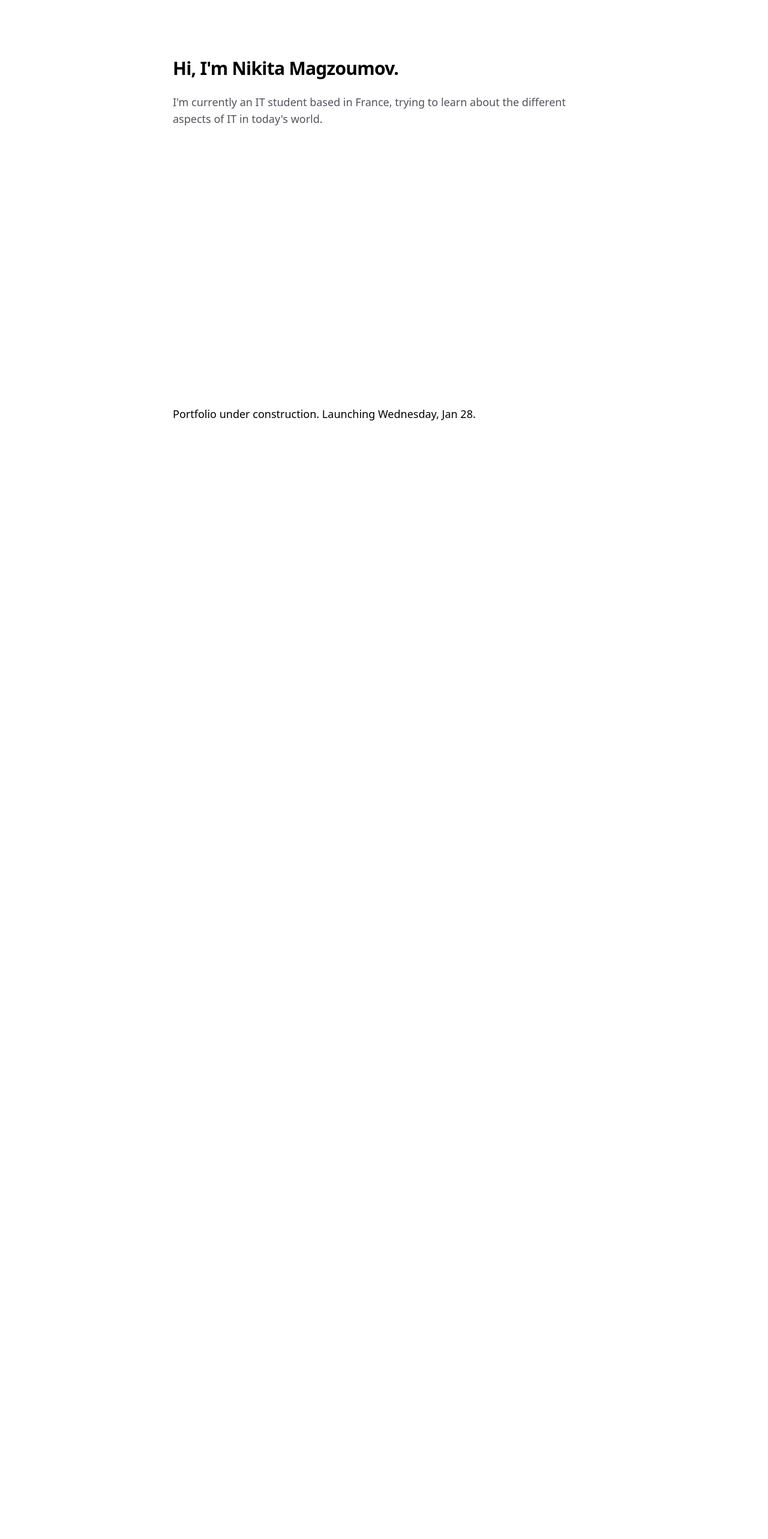
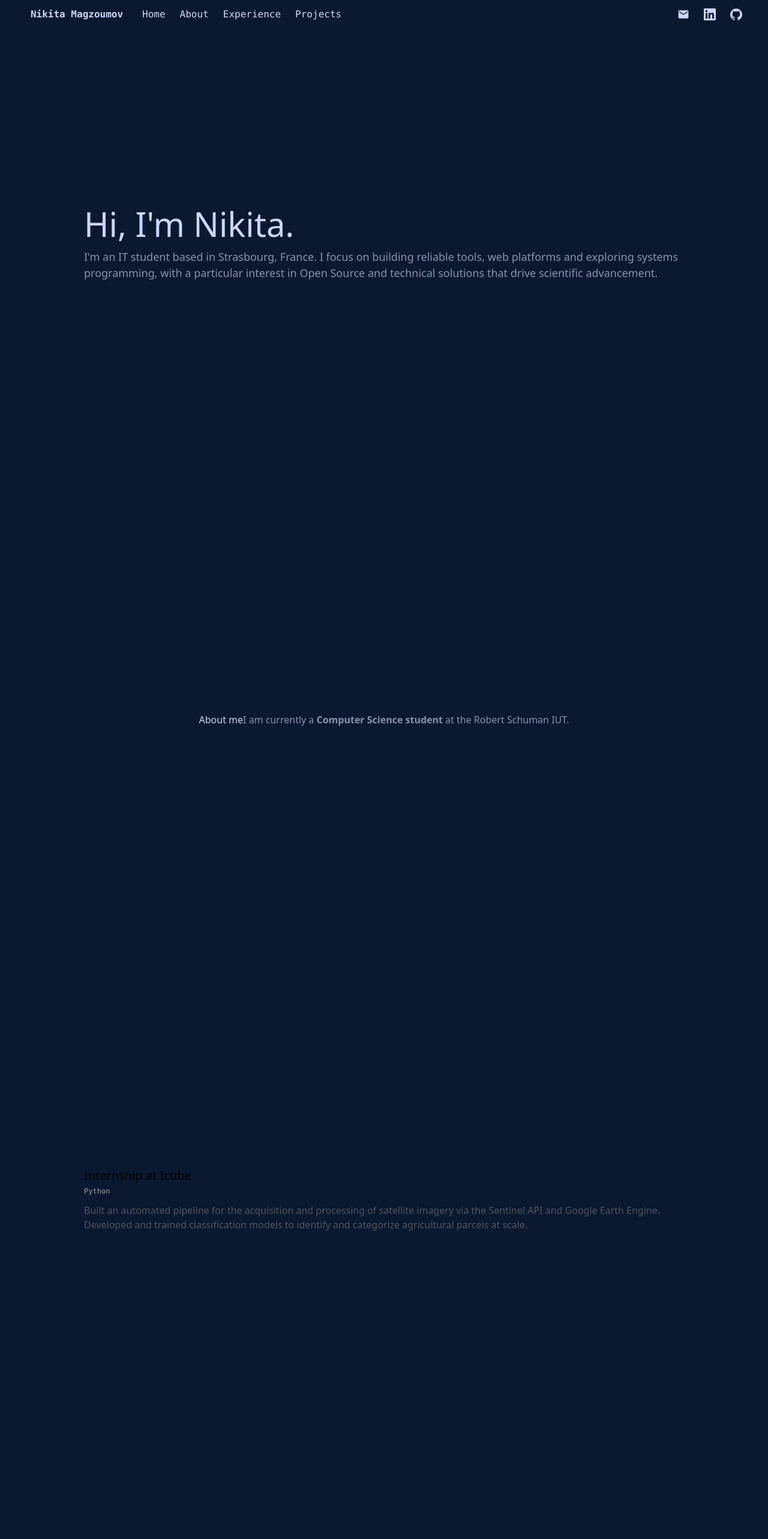
Before and after one commit to nikitamagzoumov/portfolio, a Next.js app: page / in a window 1280 px wide. Shown: the top 2566 px of the page at 60% size. Before the commit the page ends 800 px from the top, so only its background shows below. Built offline with nearby package versions, Linux system fonts and the light colour scheme.

Commit message:
feat: added new components

```diff
--- a/src/app/layout.tsx
+++ b/src/app/layout.tsx
@@ -1,6 +1,7 @@
 import type { Metadata } from "next";
 import { Geist, Geist_Mono } from "next/font/google";
 import "./globals.css";
+import NavBar from "@/components/navbar";
 
 const geistSans = Geist({
   variable: "--font-geist-sans",
@@ -24,11 +25,10 @@ export default function RootLayout({
 }>) {
   return (
     <html lang="en">
-      <body
-        className={`${geistSans.variable} ${geistMono.variable} antialiased`}
-      >
+      <body className={`${geistSans.variable} ${geistMono.variable} bg-[var(--navy)]`}>
+        <NavBar></NavBar>
         {children}
       </body>
-    </html>
+    </html >
   );
 }
--- a/src/app/page.tsx
+++ b/src/app/page.tsx
@@ -1,18 +1,16 @@
+import About from "../components/about";
+import Experience from "../components/experience";
+import Intro from "../components/intro";
+import Projects from "../components/projects";
+
 export default function Home() {
+
   return (
-    <main className="max-w-3xl mx-auto min-h-screen flex flex-col justify-between py-24 px-8 font-sans">
-      <div className="space-y-6">
-        <h1 className="text-3xl font-semibold tracking-tight">
-          Hi, I'm Nikita Magzoumov.
-        </h1>
-        <p className="text-lg text-zinc-600 dark:text-zinc-400">
-          I'm currently an IT student based in France, trying to learn about the different aspects of IT in today's world.
-        </p>
-      </div>
-
-      <p className="text-lg font-medium">
-        Portfolio under construction. Launching Wednesday, Jan 28.
-      </p>
+    <main className="flex flex-col max-w-[1000px] overflow-x-hidden overflow-y-hidden mx-auto min-h-screen">
+      <Intro />
+      <About />
+      <Experience />
+      <Projects />
     </main>
   );
 }
--- /dev/null
+++ b/src/components/about.tsx
@@ -0,0 +1,14 @@
+export default function About() {
+    return (
+        <div id="about" className="flex min-h-[100vh] items-center justify-center">
+            <div>
+                <span className="text-[var(--lightest-slate)]">About me</span>
+            </div>
+            <div className="text-[var(--slate)]">
+                <p>
+                    I am currently a <b>Computer Science student</b> at the Robert Schuman IUT.
+                </p>
+            </div>
+        </div>
+    )
+}
--- /dev/null
+++ b/src/components/experience.tsx
@@ -0,0 +1,32 @@
+export default function Experience() {
+    const JOBS = [
+        {
+            title: "Internship at Icube",
+            dates: "April 2025 - June 2025",
+            techStack: ["Python"],
+            description: "Built an automated pipeline for the acquisition and processing of satellite imagery via the Sentinel API and Google Earth Engine. Developed and trained classification models to identify and categorize agricultural parcels at scale.",
+            link: ""
+        },
+    ];
+    return (
+        <div id="experience" className="flex min-h-[100vh] items-center justify-center flex-col gap-12">
+            {JOBS.map((job) => (
+                <div key={job.title}>
+                    <h2 className="text-xl font-mediums">
+                        {job.title}
+                    </h2>
+                    <div className="flex gap-2 mt-1">
+                        {job.techStack.map((tech) => (
+                            <span key={tech} className="text-xs font-mono text-zinc-400">
+                                {tech}
+                            </span>
+                        ))}
+                    </div>
+                    <p className="mt-3 text-zinc-600 dark:text-zinc-400">
+                        {job.description}
+                    </p>
+                </div>
+            ))}
+        </div>
+    )
+}
--- /dev/null
+++ b/src/components/intro.tsx
@@ -0,0 +1,14 @@
+export default function Intro() {
+    return (
+        <div id="intro" className="flex min-h-[100vh] items-center justify-center">
+            <div>
+                <h1 className="text-[56px] text-[var(--lightest-slate)] font-sans">
+                    Hi, I'm Nikita.
+                </h1>
+                <p className="text-[18px] text-[var(--slate)]">
+                    I'm an IT student based in Strasbourg, France. I focus on building reliable tools, web platforms and exploring systems programming, with a particular interest in Open Source and technical solutions that drive scientific advancement.
+                </p>
+            </div>
+        </div>
+    )
+}
--- /dev/null
+++ b/src/components/navbar.tsx
@@ -0,0 +1,60 @@
+import Link from "next/link";
+
+export default function NavBar() {
+    const GithubIcon = () => (
+        <svg
+            role="img"
+            viewBox="0 0 24 24"
+            fill="currentColor"
+            className="w-5 h-5"
+            xmlns="http://www.w3.org/2000/svg"
+        >
+            <path d="M12 .297c-6.63 0-12 5.373-12 12 0 5.303 3.438 9.8 8.205 11.385.6.113.82-.258.82-.577 0-.285-.01-1.04-.015-2.04-3.338.724-4.042-1.61-4.042-1.61C4.422 18.07 3.633 17.7 3.633 17.7c-1.087-.744.084-.729.084-.729 1.205.084 1.838 1.236 1.838 1.236 1.07 1.835 2.809 1.305 3.495.998.108-.776.417-1.305.76-1.605-2.665-.3-5.466-1.332-5.466-5.93 0-1.31.465-2.38 1.235-3.22-.135-.303-.54-1.523.105-3.176 0 0 1.005-.322 3.3 1.23.96-.267 1.98-.399 3-.405 1.02.006 2.04.138 3 .405 2.28-1.552 3.285-1.23 3.285-1.23.645 1.653.24 2.873.12 3.176.765.84 1.23 1.91 1.23 3.22 0 4.61-2.805 5.625-5.475 5.92.43.372.823 1.102.823 2.222 0 1.606-.015 2.896-.015 3.286 0 .315.21.69.825.57C20.565 22.092 24 17.592 24 12.297c0-6.627-5.373-12-12-12" />
+        </svg>
+    );
+
+    const LinkedInIcon = () => (
+        <svg
+            role="img"
+            viewBox="0 0 24 24"
+            fill="currentColor"
+            className="w-5 h-5"
+            xmlns="http://www.w3.org/2000/svg"
+        >
+            <path d="M20.447 20.452h-3.554v-5.569c0-1.328-.027-3.037-1.852-3.037-1.853 0-2.136 1.445-2.136 2.939v5.667H9.351V9h3.414v1.561h.046c.476-.9 1.637-1.85 3.37-1.85 3.601 0 4.267 2.37 4.267 5.455v6.286zM5.337 7.433c-1.144 0-2.063-.926-2.063-2.065 0-1.138.92-2.063 2.063-2.063 1.14 0 2.064.925 2.064 2.063 0 1.139-.925 2.065-2.064 2.065zm1.782 13.019H3.555V9h3.564v11.452zM22.225 0H1.771C.792 0 0 .774 0 1.729v20.542C0 23.227.792 24 1.771 24h20.451C23.2 24 24 23.227 24 22.271V1.729C24 .774 23.2 0 22.222 0z" />
+        </svg>
+    );
+
+    const MailIcon = () => (
+        <svg
+            role="img"
+            viewBox="0 0 24 24"
+            fill="currentColor"
+            className="w-5 h-5"
+            xmlns="http://www.w3.org/2000/svg"
+        >
+            <path d="M20 4H4c-1.1 0-1.99.9-1.99 2L2 18c0 1.1.9 2 2 2h16c1.1 0 2-.9 2-2V6c0-1.1-.9-2-2-2zm0 4l-8 5-8-5V6l8 5 8-5v2z" />
+        </svg>
+    );
+
+    return (
+        <header className="fixed w-full h-[6vh] bg-[var(--navy)] text-[var(--lightest-slate)] font-mono">
+            <div className="flex flex-row h-full items-center justify-center">
+                <Link href="#" className="p-[8px] hover:text-[var(--green-bright)] mr-6"><b>Nikita Magzoumov</b></Link>
+                <div className="flex flex-row flex-grow items-center justify-between max-w-[1000px]">
+                    <nav className="flex gap-6">
+                        <Link href="#intro" className="hover:text-[var(--green-bright)]">Home</Link>
+                        <Link href="#about" className="hover:text-[var(--green-bright)]">About</Link>
+                        <Link href="#experience" className="hover:text-[var(--green-bright)]">Experience</Link>
+                        <Link href="#projects" className="hover:text-[var(--green-bright)]">Projects</Link>
+                    </nav>
+                    <nav className="flex gap-6">
+                        <Link href="mailto:nikita.magzoumov@gmail.com" className="hover:text-[var(--green-bright)]"><MailIcon /></Link>
+                        <Link href="https://www.linkedin.com/in/nikitamagzoumov/" target="_blank" className="hover:text-[var(--green-bright)]"><LinkedInIcon /></Link>
+                        <Link href="https://github.com/NikitaMgz" target="_blank" className="hover:text-[var(--green-bright)]"><GithubIcon /></Link>
+                    </nav>
+                </div>
+            </div>
+        </header >
+    )
+}
--- /dev/null
+++ b/src/components/projects.tsx
@@ -0,0 +1,37 @@
+export default function Projects() {
+    const PROJECTS = [
+        {
+            title: "Nidoggr",
+            techStack: ["Rust", "React Native", "Expo", "React"],
+            description: "Cross-platform desktop and mobile applications for the Eurométropole de Strasbourg. Developed to coordinate logistics and security operations for city-wide sporting events.",
+            link: ""
+        },
+        {
+            title: "Esup",
+            techStack: ["Next.js", "NestJS", "Express.js"],
+            description: "Full-stack management platform for IUT Robert Schuman. Automates student internship tracking, corporate offer indexing, and pedagogical document workflows.",
+            link: ""
+        },
+    ];
+    return (
+        <div id="projects" className="flex flex-col gap-12 min-h-[100vh] items-center justify-center">
+            {PROJECTS.map((project) => (
+                <div key={project.title}>
+                    <h2 className="text-xl font-mediums">
+                        {project.title}
+                    </h2>
+                    <div className="flex gap-2 mt-1">
+                        {project.techStack.map((tech) => (
+                            <span key={tech} className="text-xs font-mono text-zinc-400">
+                                {tech}
+                            </span>
+                        ))}
+                    </div>
+                    <p className="mt-3 text-zinc-600 dark:text-zinc-400">
+                        {project.description}
+                    </p>
+                </div>
+            ))}
+        </div>
+    )
+}
```
